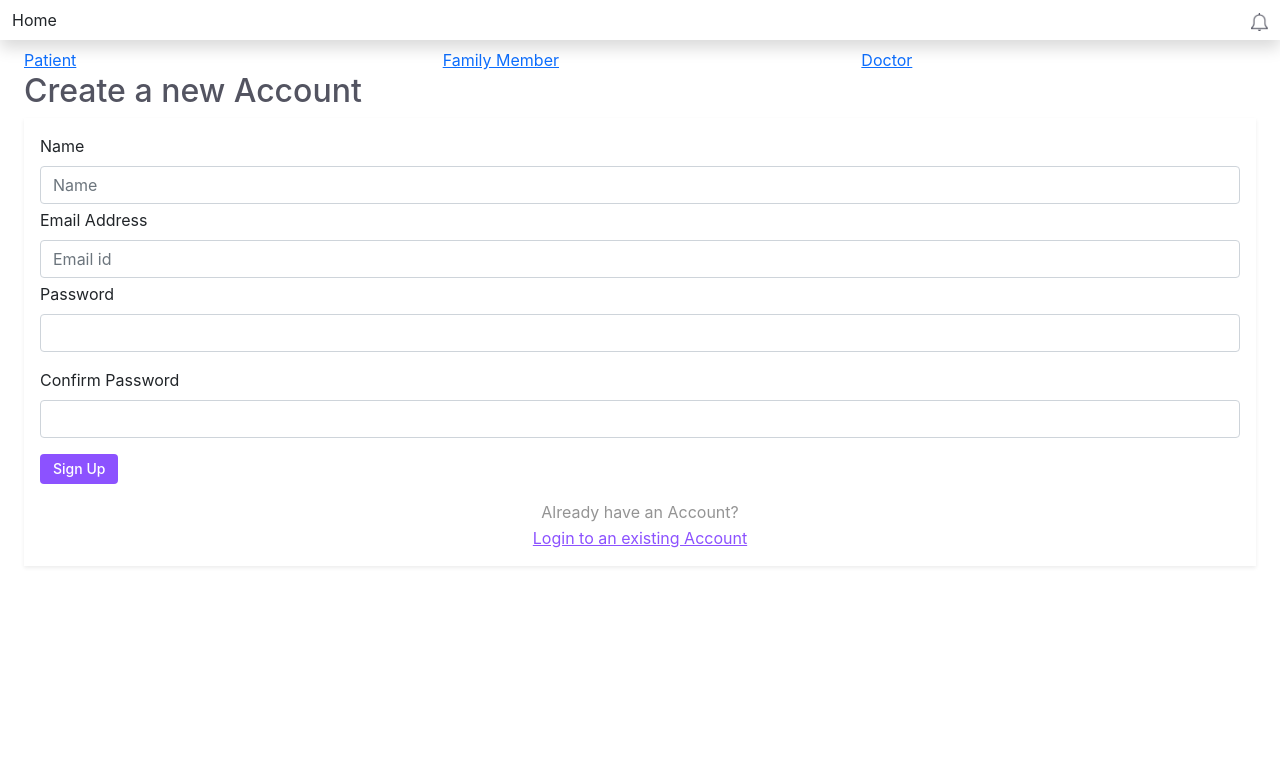
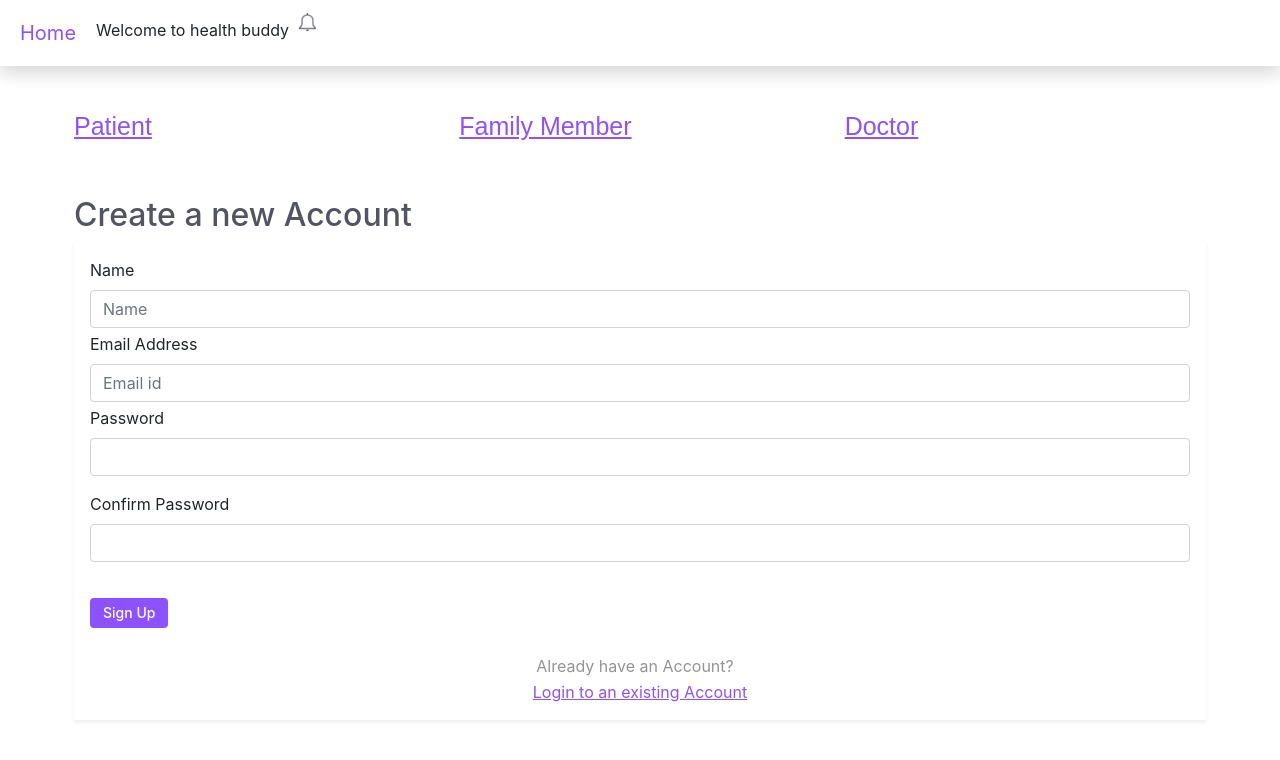
Before and after one commit to kanishka8276/Health_Monitoring_System, a React (Create React App) app: page /signUp/famMem in a window 1280 px wide. Shown: the top 760 px of the page. Built offline with nearby package versions, Linux system fonts and the light colour scheme.

Commit message:
added css changes

```diff
--- a/src/Auth/Login.js
+++ b/src/Auth/Login.js
@@ -6,7 +6,7 @@ function Login() {
     const [email, setEmail] = useState('');
     const [pwd, setPwd] = useState('');
     return (
-    <div className="mt-5">
+    <div className="form">
 
     <h2 style={{ color: '#535461' }}>Sign In to your Account</h2>
      <div className="shadow-sm p-3 round-boarder gb-white">
--- a/src/Auth/RegisterDoctor.js
+++ b/src/Auth/RegisterDoctor.js
@@ -31,7 +31,7 @@ function RegisterDoctor() {
     }
 
     return (
-        <div>
+        <div className="form">
         <h2 style={{ color: '#535461' }}>Create a new Account</h2>
         <div className="shadow-sm p-3 round-boarder gb-white">
             <form>
--- a/src/Auth/RegisterFamMem.js
+++ b/src/Auth/RegisterFamMem.js
@@ -30,7 +30,7 @@ function RegisterFamMem() {
     }
 
     return (
-        <div>
+        <div className="form">
         <h2 style={{ color: '#535461' }}>Create a new Account</h2>
         <div className="shadow-sm p-3 round-boarder gb-white">
             <form>
--- a/src/Auth/RegisterPatient.js
+++ b/src/Auth/RegisterPatient.js
@@ -35,7 +35,7 @@ function RegisterPatient() {
     }
 
     return (
-        <div>
+        <div className="form">
         <h2 style={{ color: '#535461' }}>Create a new Account</h2>
         <div className="shadow-sm p-3 round-boarder gb-white">
             <form>
--- a/src/Navbar/Navbar.js
+++ b/src/Navbar/Navbar.js
@@ -3,18 +3,28 @@ import nonotification from '../Asset/nonotification.png';
 
 function Navbar() {
     return (
-    <>
+    <ul>
     <div className="navbar fixed-top bg-white shadow d-none d-md-block">
-        Home
-        <div className="icons float-end">
-        <img
-                src={nonotification}
-                alt="notifications"
-                className="navbar-icons"
-                style={{ height: '18px' }}
-              />
+        <div className="navitems">
+            <li>
+                <a classname="navbar" href="/">Home</a>
+            </li>
+            <li>
+                <p> Welcome to health buddy</p>
+            </li>
+            <li>
+                <div className="icon">
+                <img
+                        src={nonotification}
+                        alt="notifications"
+                        className="navbar-icons"
+                        style={{ height: '18px'}}
+                    />
+                </div>
+            </li>
         </div>
-    </div></>
+
+    </div></ul>
     );
 }
 export default Navbar;
--- a/src/index.css
+++ b/src/index.css
@@ -19,4 +19,54 @@ code {
   background: #8c52ff;
   border-radius: 4px;
   color: #fff;
+  margin-top: 20px;
 }
+
+.form {
+  padding: 50px 50px ;
+}
+
+.row {
+  padding-top: 30px;
+  padding-left: 50px;
+  padding-right: 50px;
+}
+.col {
+  font-size: 25px;
+  font-family: Arial, Helvetica, sans-serif;
+}
+a {
+  color:#8c52ff;
+}
+p {
+ padding-top: 10px;
+ padding-right: 10px;
+}
+ul {
+  list-style-type: none;
+  margin: 0;
+  padding: 0px;
+  overflow: hidden;
+  background-color: lightgray;
+}
+
+li {
+  float: left;
+}
+
+li a {
+  display: block;
+  color: #8c52ff;
+  font-size:20px;
+  text-align: center;
+  padding: 10px 20px;
+  text-decoration: none;
+}
+.active{
+background-color: gray;
+color: white;
+}
+li a:hover {
+  background-color: #8c52ff;
+  color: white;
+}
```
Also changed, not shown: src/Auth/AuthContainer.js (indentation only).
